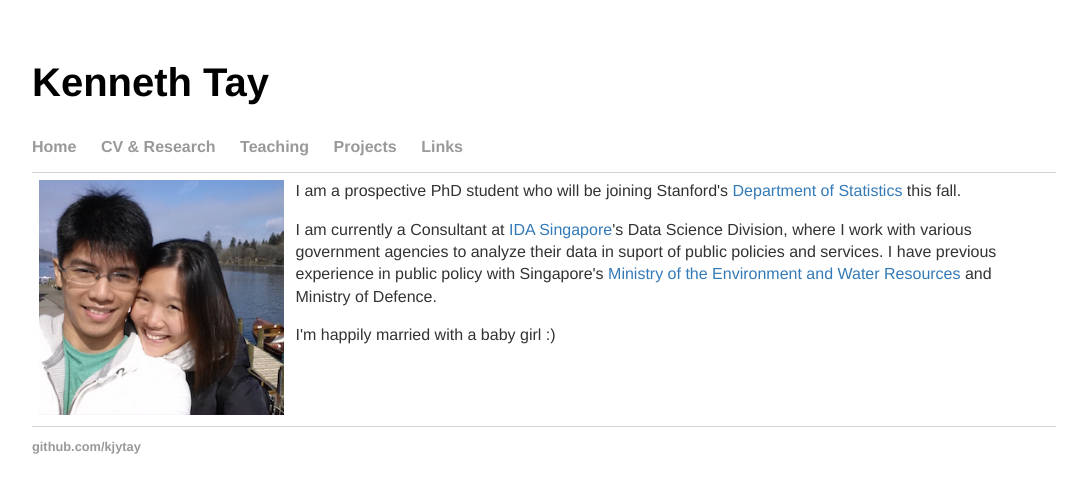
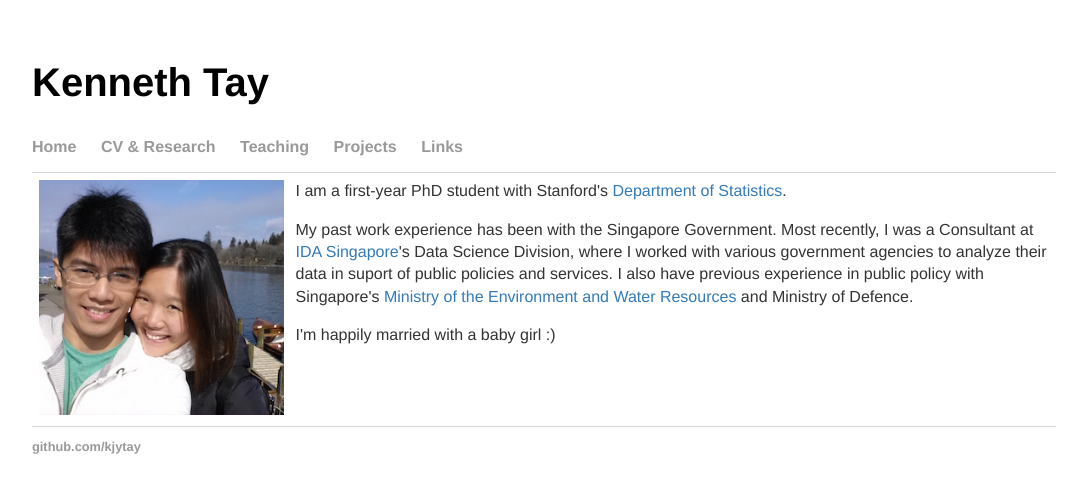
Before and after one commit to kjytay/kjytay.github.io, a Jekyll site: the page built from index.html, in a window 1280 px wide. Shown: the top 493 px of the page, without its empty margins (96-1183 px from the left). Built offline with Jekyll 4.4.1, drawn with Linux system fonts in a browser that asks for light colours.

Commit message:
Update frontpage & CV.

```diff
--- a/cv/index.html
+++ b/cv/index.html
@@ -5,7 +5,7 @@ title: Kenneth Tay
 
 <div class="blurb">
   <h2>CV</h2>
-  <p>Latest <a target="_blank" href="CV Jun 2016.pdf">Curriculum Vitae</a> (updated Jun 2016).</p>
+  <p>Latest <a target="_blank" href="CV 2016-09.pdf">Curriculum Vitae</a> (updated Sep 2016).</p>
   <h2>Research</h2>
   <ol>
     <li>Senior Thesis: <a target="_blank" href="Senior Thesis.pdf">Maximizing expected logarithmic utility in a regime-switching model with inside information.</a></li>
--- a/index.html
+++ b/index.html
@@ -12,8 +12,8 @@ title: Kenneth Tay
     </td>
     <td>
       <div id="blurb">
-	<p>I am a prospective PhD student who will be joining Stanford's <a target="_blank" href="https://statistics.stanford.edu/">Department of Statistics</a> this fall.</p>
-	<p>I am currently a Consultant at <a target="_blank" href="https://www.ida.gov.sg/">IDA Singapore</a>'s Data Science Division, where I work with various government agencies to analyze their data in suport of public policies and services. I have previous experience in public policy with Singapore's <a target="_blank" href="http://www.mewr.gov.sg/">Ministry of the Environment and Water Resources</a> and Ministry of Defence.</p>
+	<p>I am a first-year PhD student with Stanford's <a target="_blank" href="https://statistics.stanford.edu/">Department of Statistics</a>.</p>
+	<p>My past work experience has been with the Singapore Government. Most recently, I was a Consultant at <a target="_blank" href="https://www.ida.gov.sg/">IDA Singapore</a>'s Data Science Division, where I worked with various government agencies to analyze their data in suport of public policies and services. I also have previous experience in public policy with Singapore's <a target="_blank" href="http://www.mewr.gov.sg/">Ministry of the Environment and Water Resources</a> and Ministry of Defence.</p>
 	<p>I'm happily married with a baby girl :)</p>
       </div><!-- /.blurb -->
     </td>
```
Also changed, not shown: 2 other files.
